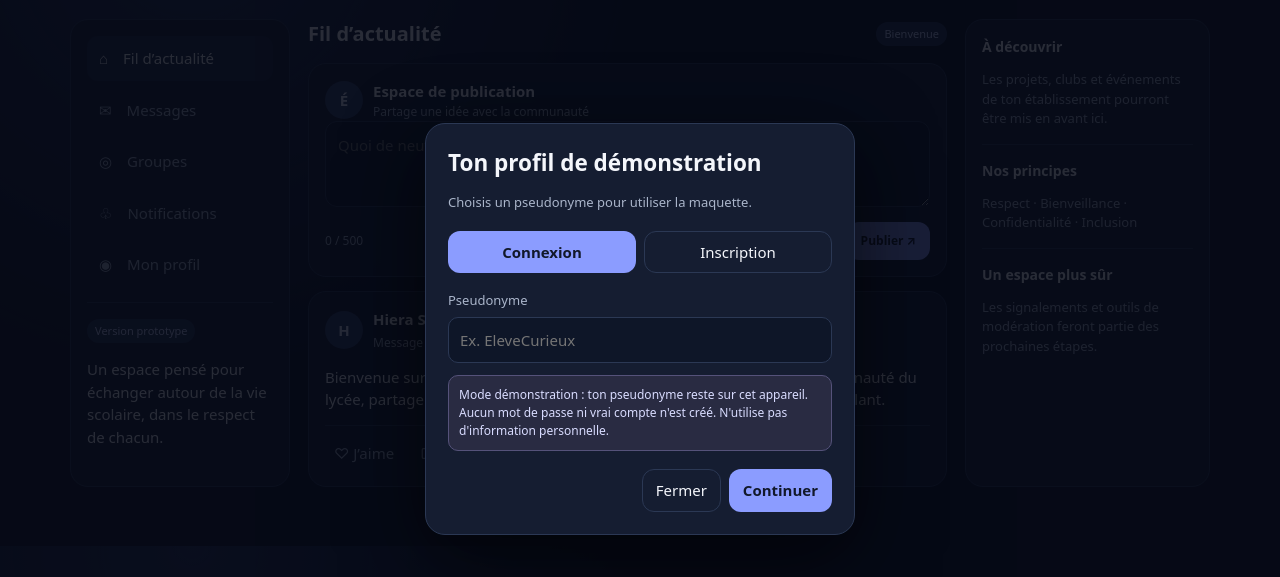
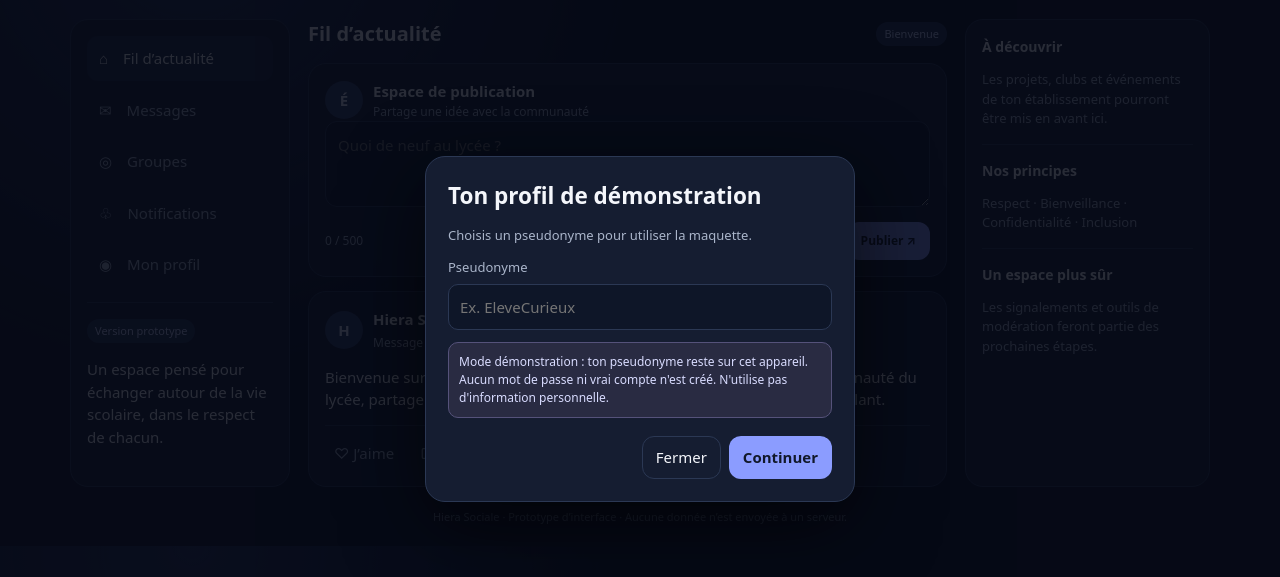
Before and after one commit to wylhemjustine13-bit/Pulse-Lycee, a plain HTML site: page index.html in a window 1280 px wide. Both pictures are taken after a click on the button "Profil démo". Shown: the part 71-648 px from the top of the page. Drawn offline with Linux system fonts and the light colour scheme.

Commit message:
Simplify demo profile interface

```diff
--- a/index.html
+++ b/index.html
@@ -49,7 +49,7 @@
     </div>
     <footer class="foot">Hiera Sociale · Prototype d’interface · Aucune donnée n’est envoyée à un serveur.</footer>
   </div>
-  <div class="auth-layer" id="authLayer" role="dialog" aria-modal="true" aria-labelledby="authTitle"><section class="auth-box"><h2 id="authTitle">Bienvenue sur Hiera Sociale</h2><p id="authSubtitle">Connecte-toi pour retrouver ton espace.</p><div class="auth-tabs"><button class="btn primary" id="loginTab" type="button">Connexion</button><button class="btn" id="registerTab" type="button">Inscription</button></div><form id="authForm"><label for="username">Pseudonyme</label><input id="username" name="username" maxlength="24" autocomplete="nickname" placeholder="Ex. EleveCurieux" required><p class="auth-warning">Mode démonstration : ton pseudonyme reste sur cet appareil. Aucun mot de passe ni vrai compte n'est créé. N'utilise pas d'information personnelle.</p><div class="auth-actions"><button class="btn" id="authClose" type="button">Fermer</button><button class="btn primary" type="submit" id="authSubmit">Continuer</button></div></form></section></div>
+  <div class="auth-layer" id="authLayer" role="dialog" aria-modal="true" aria-labelledby="authTitle"><section class="auth-box"><h2 id="authTitle">Bienvenue sur Hiera Sociale</h2><p id="authSubtitle">Connecte-toi pour retrouver ton espace.</p><form id="authForm"><label for="username">Pseudonyme</label><input id="username" name="username" maxlength="24" autocomplete="nickname" placeholder="Ex. EleveCurieux" required><p class="auth-warning">Mode démonstration : ton pseudonyme reste sur cet appareil. Aucun mot de passe ni vrai compte n'est créé. N'utilise pas d'information personnelle.</p><div class="auth-actions"><button class="btn" id="authClose" type="button">Fermer</button><button class="btn primary" type="submit" id="authSubmit">Continuer</button></div></form></section></div>
   <div class="toast" id="toast" role="status"></div>
   <script>
     const form=document.querySelector('#postForm');
```
